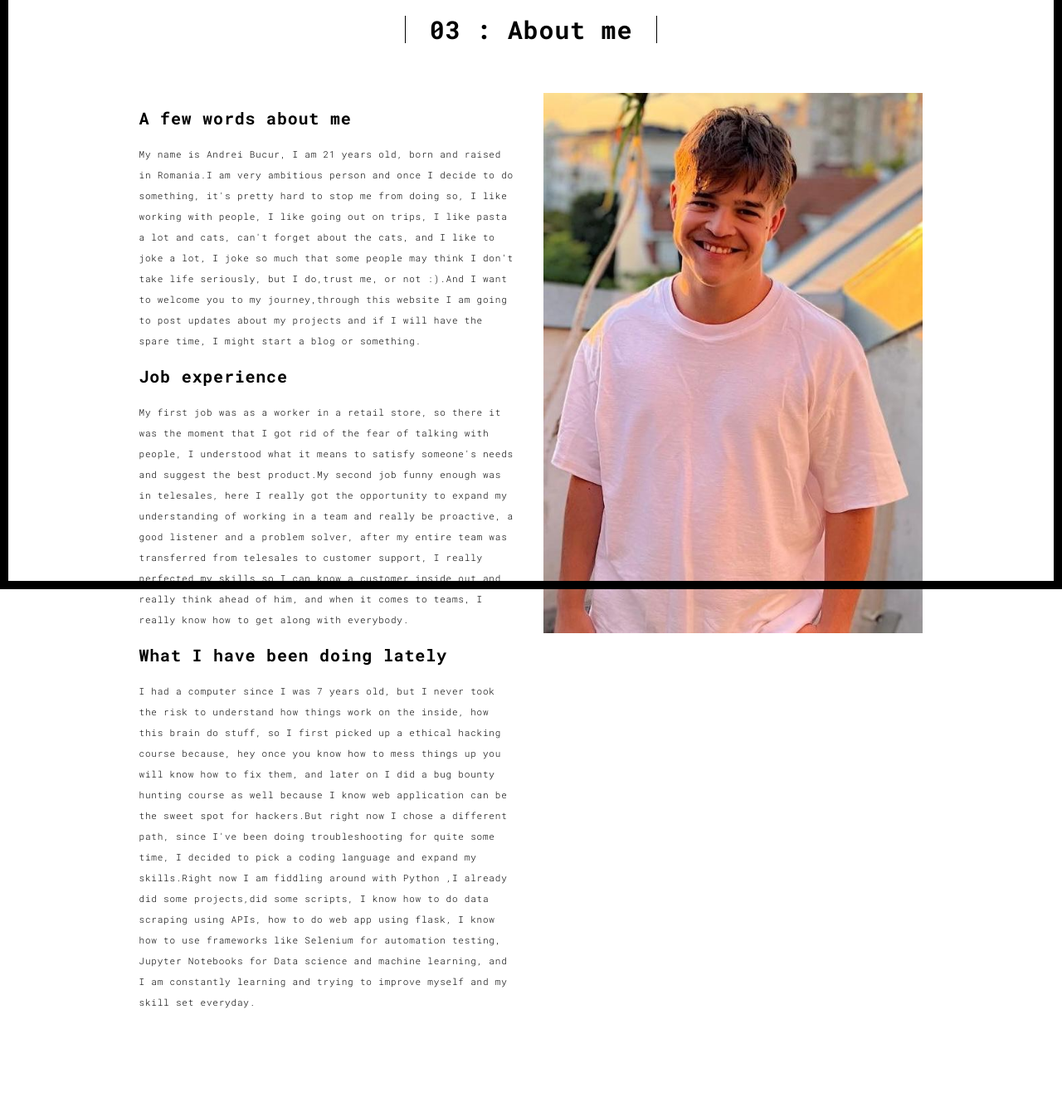
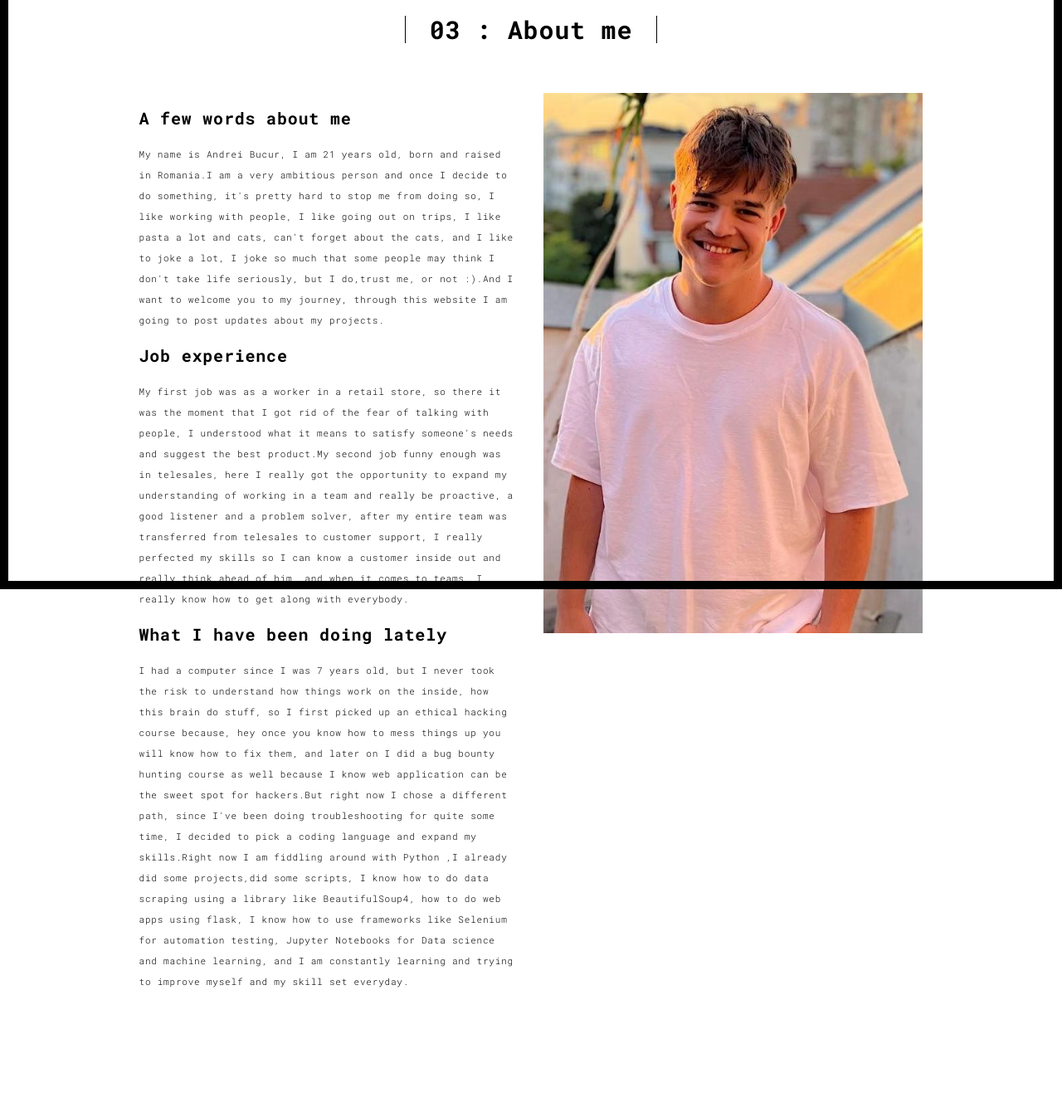
Before and after one commit to Sicxx211/portfo, a Flask app: page /about.html in a window 1280 px wide. Shown: the part 90-1430 px from the top of the page at 83% size. After the commit the page ends 1280 px from the top, so only its background shows below. Run offline with Flask 2, Linux system fonts and the light colour scheme; some libraries are stand-ins or nearby versions.

Commit message:
Fixed the favicon and a typo

```diff
--- a/templates/about.html
+++ b/templates/about.html
@@ -63,13 +63,13 @@
               <div class="row">
                 <div class="col-xs-12 col-md-6">
                   <h3>A few words about me</h3>
-                  <p>My name is Andrei Bucur, I am 21 years old, born and raised in Romania.I am very ambitious person and once I decide to do something, it's pretty hard to stop me from doing so, I like working with people, I like going out on trips, I like pasta a lot and cats, can't forget about the cats, and I like to joke a lot, I joke so much that some people may think I don't take life seriously, but I do,trust me, or not :).And I want to welcome you to my journey,through this website I am going to post updates about my projects and if I will have the spare time, I might start a blog or something.</p>
+                  <p>My name is Andrei Bucur, I am 21 years old, born and raised in Romania.I am a very ambitious person and once I decide to do something, it's pretty hard to stop me from doing so, I like working with people, I like going out on trips, I like pasta a lot and cats, can't forget about the cats, and I like to joke a lot, I joke so much that some people may think I don't take life seriously, but I do,trust me, or not :).And I want to welcome you to my journey, through this website I am going to post updates about my projects.</p>
                   <h3>Job experience </h3>
                   <p>My first job was as a worker in a retail store, so there it was the moment that I got rid of the fear of talking with people, I understood what it means to satisfy someone's needs and suggest the best product.My second job funny enough was in telesales, here I really got the opportunity to expand my understanding of working in a team and really be proactive, a good listener and a problem solver, after my entire team was transferred from telesales to customer support, I really perfected my skills so I can know a customer inside out and really think ahead of him, and when it comes to teams, I really know how to get along with everybody.
                   <h3>What I have been doing lately</h3>
                   <p>
-                  I had a computer since I was 7 years old, but I never took the risk to understand how things work on the inside, how this brain do stuff, so I first picked up a ethical hacking course because, hey once you know how to mess things up you will know how to fix them, and later on I did a bug bounty hunting course as well because I know web application can be the sweet spot for hackers.But right now I chose a different path, since I've been doing troubleshooting for quite some time, I decided to pick a coding language and expand my skills.Right now I am fiddling around with Python
-                ,I already did some projects,did some scripts, I know how to do data scraping using APIs, how to do web app using flask, I know how to use frameworks like Selenium for automation testing, Jupyter Notebooks for Data science and machine learning, and I am constantly learning and trying to improve myself and my skill set everyday.</p>
+                  I had a computer since I was 7 years old, but I never took the risk to understand how things work on the inside, how this brain do stuff, so I first picked up an ethical hacking course because, hey once you know how to mess things up you will know how to fix them, and later on I did a bug bounty hunting course as well because I know web application can be the sweet spot for hackers.But right now I chose a different path, since I've been doing troubleshooting for quite some time, I decided to pick a coding language and expand my skills.Right now I am fiddling around with Python
+                ,I already did some projects,did some scripts, I know how to do data scraping using a library like BeautifulSoup4, how to do web apps using flask, I know how to use frameworks like Selenium for automation testing, Jupyter Notebooks for Data science and machine learning, and I am constantly learning and trying to improve myself and my skill set everyday.</p>
                 </div>
                 <div class="col-xs-12 col-md-6">
                   <img src="./static/assets/images/profil.jpg" class="img-responsive" alt="">
```
Also changed, not shown: static/assets/favicon.ico.
